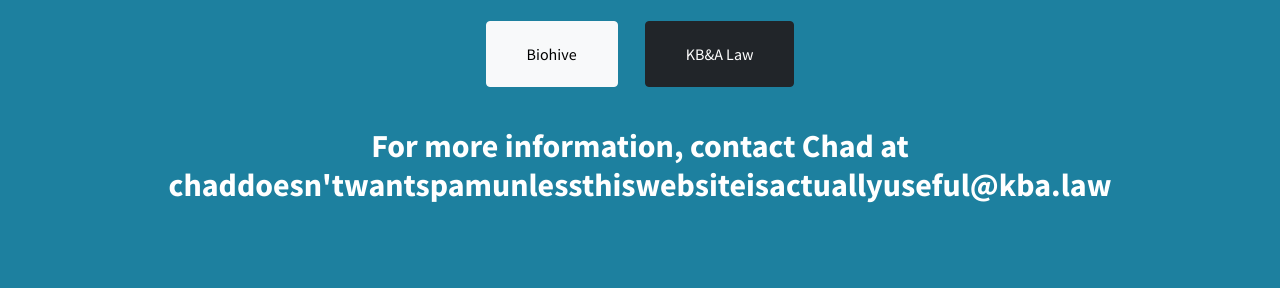
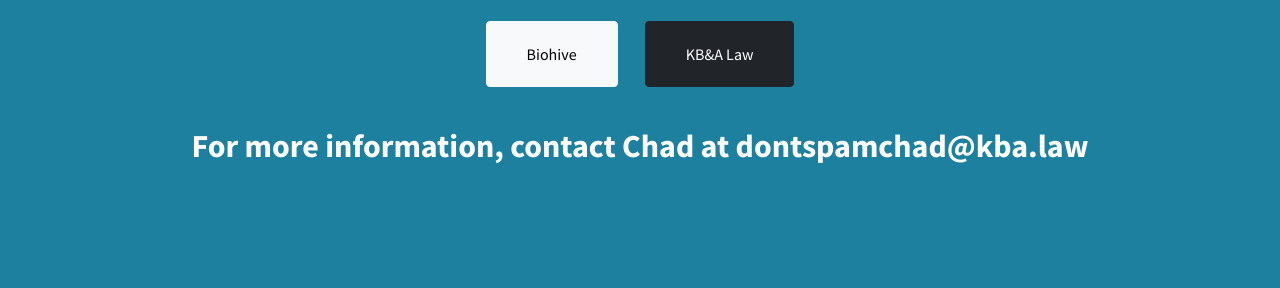
Before and after one commit to kba-law/bootcamp, a plain HTML site: page index.html in a window 1280 px wide. Shown: the part 5301-5589 px from the top of the page. Drawn offline with nearby package versions, Linux system fonts and the light colour scheme.

Commit message:
Update index.html

```diff
--- a/index.html
+++ b/index.html
@@ -172,7 +172,7 @@
                 <a class="btn btn-xl btn-light me-4" href="https://biohive.com/">Biohive</a>
                 <a class="btn btn-xl btn-dark" href="https://kba.law/">KB&A Law</a>
                 <p>&nbsp</p>
-                <h2 class="mb-4">For more information, contact Chad at chaddoesn'twantspamunlessthiswebsiteisactuallyuseful@kba.law</h2>
+                <h2 class="mb-4">For more information, contact Chad at dontspamchad@kba.law</h2>
             </div>
         </section>
         <!-- Map-->
```
